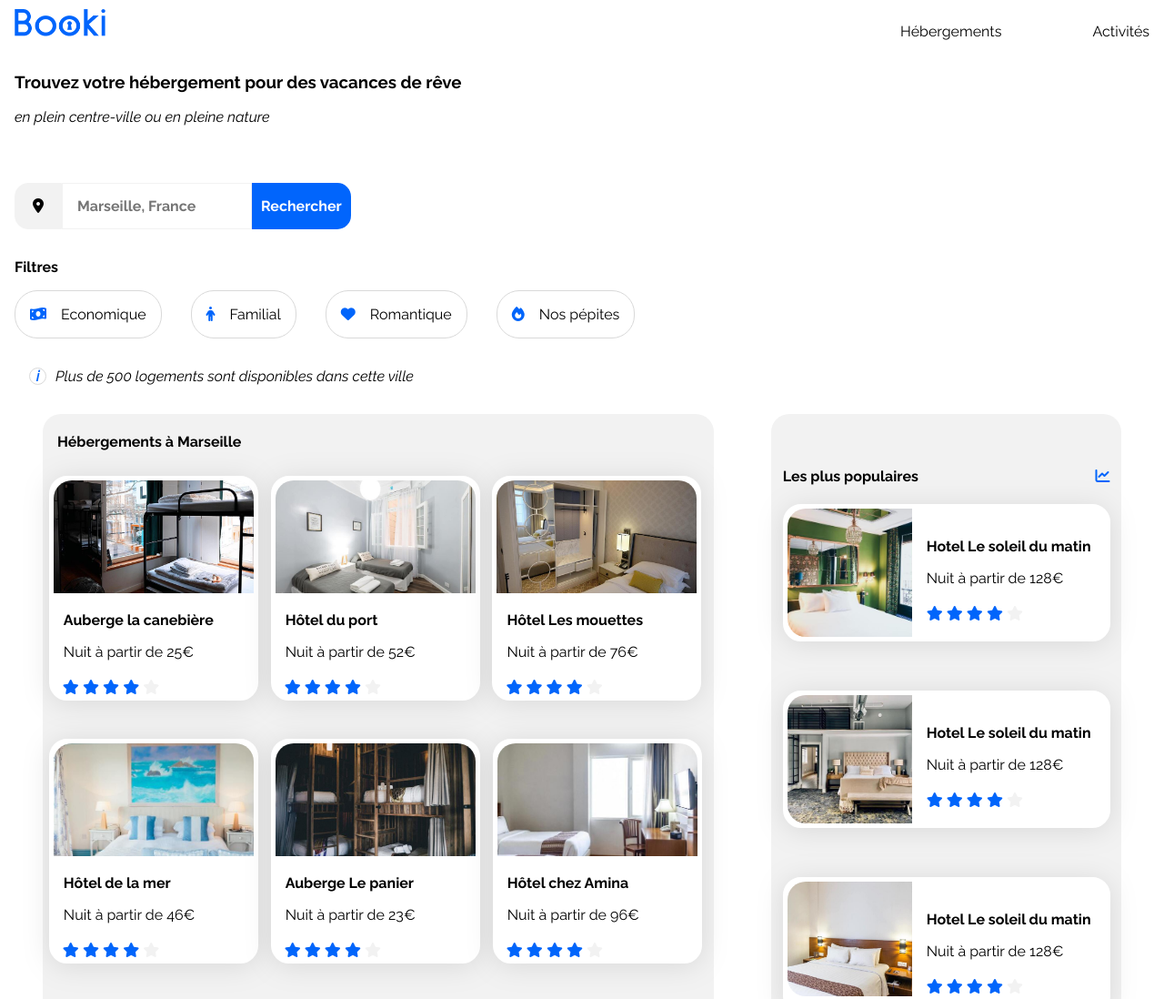
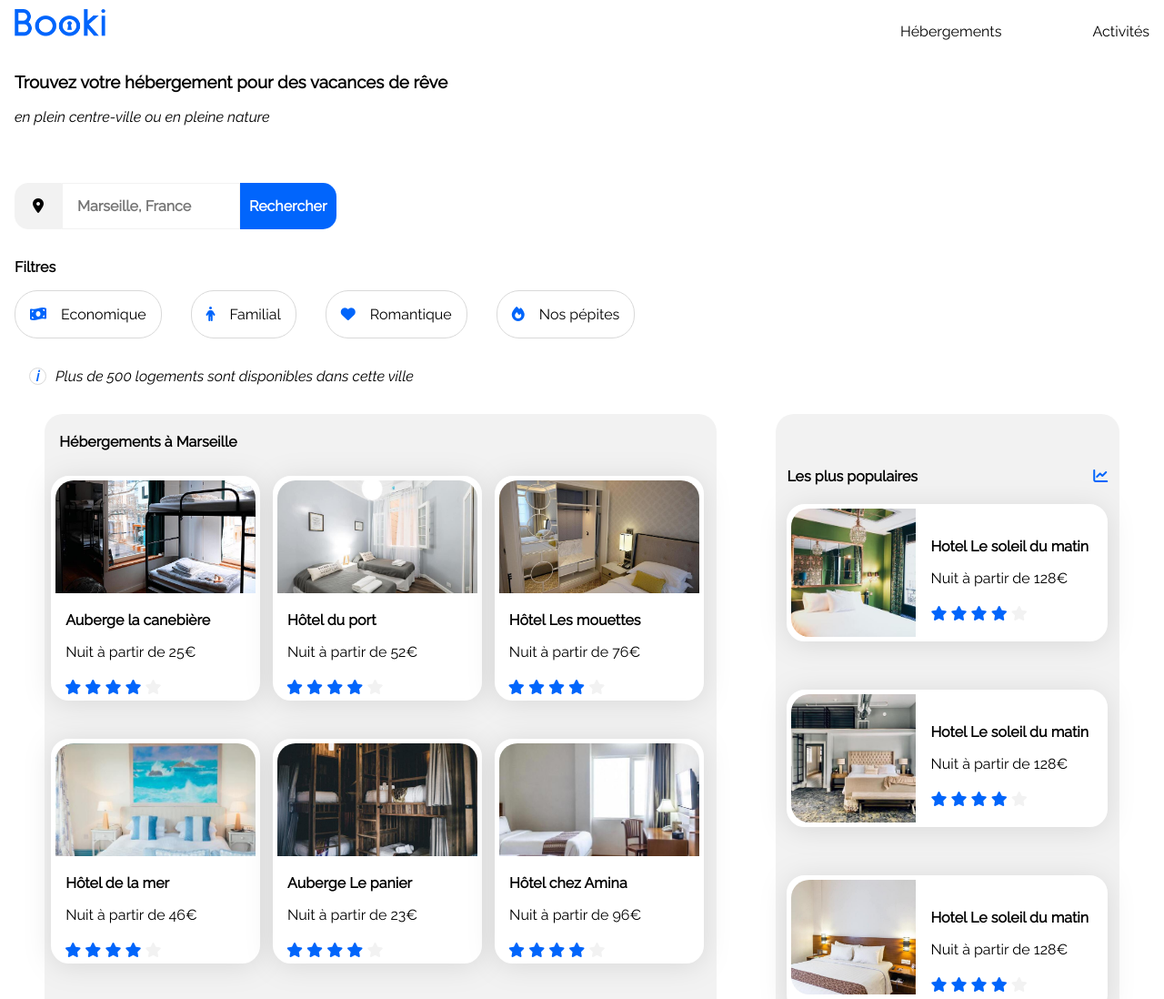
Before and after one commit to Gorrog87/OCProjects, a website: page OCProject-01/index.html in a window 1280 px wide. Shown: the top 1098 px of the page at 91% size. Drawn offline with Linux system fonts and the light colour scheme.

Commit message:
deleted the slash to the links & deleted the unused font weight to html head

```diff
--- a/OCProject-01/index.html
+++ b/OCProject-01/index.html
@@ -12,7 +12,7 @@
     <link rel="preconnect" href="https://fonts.googleapis.com" >
     <link rel="preconnect" href="https://fonts.gstatic.com" crossorigin >
     <link
-      href="https://fonts.googleapis.com/css2?family=Raleway:ital,wght@0,300;0,400;0,700;1,300;1,400&display=swap"
+      href="https://fonts.googleapis.com/css2?family=Raleway:ital,wght@0,300;0,400;1,300;1,400&display=swap"
       rel="stylesheet"
     >
     <link rel="stylesheet" href="./assets/styles.css" >
```
